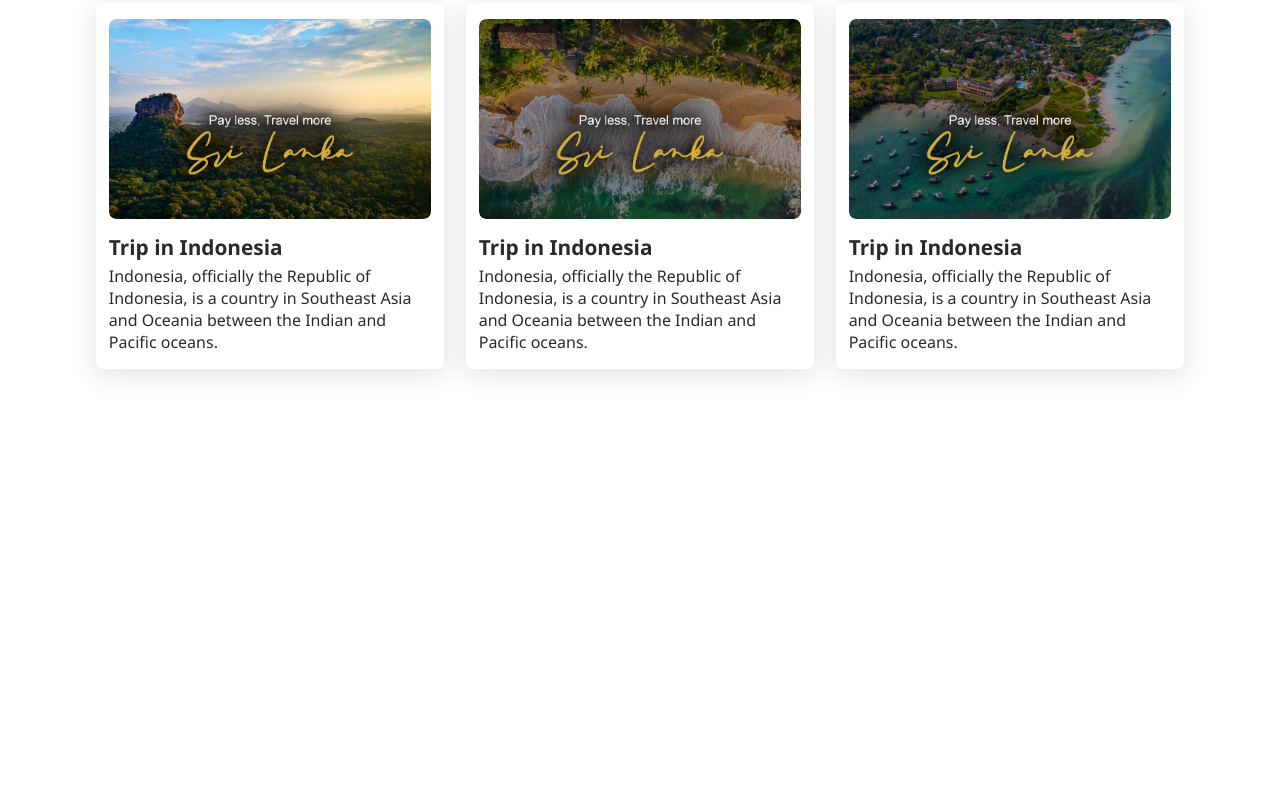
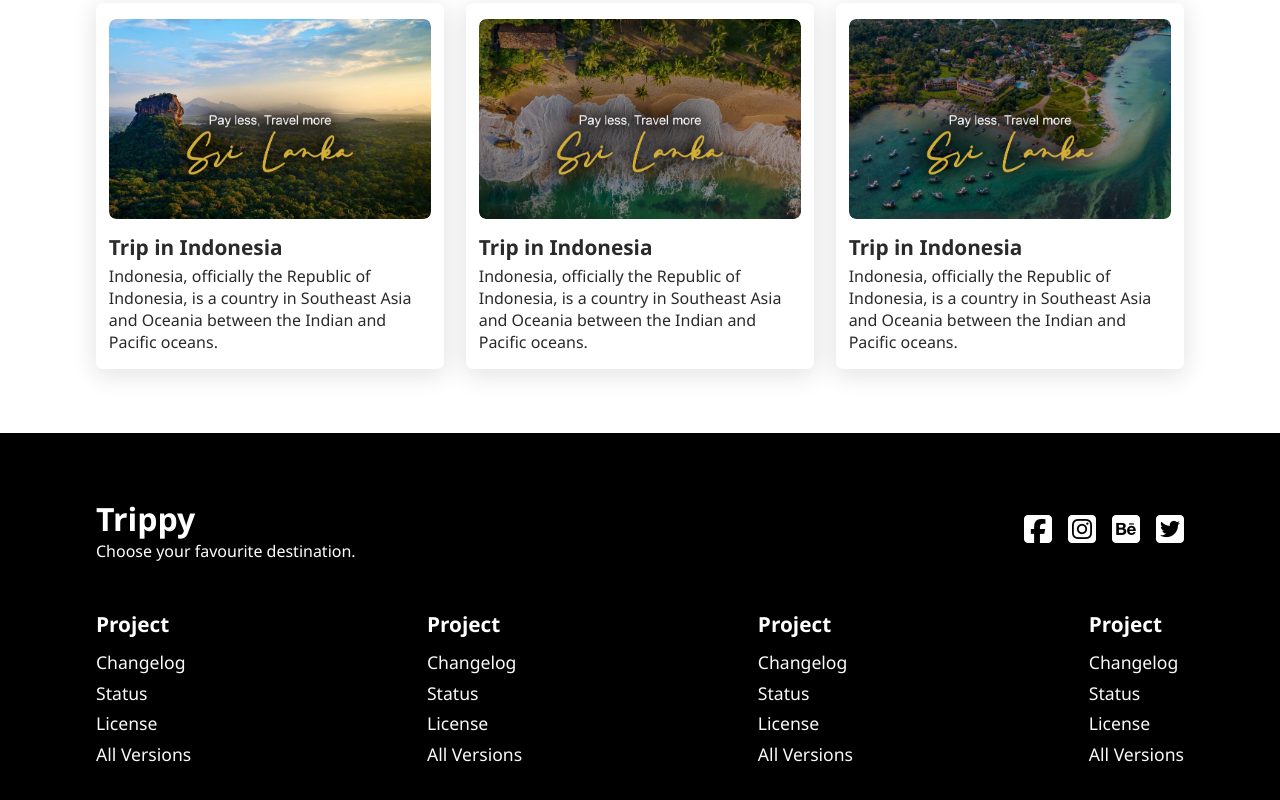
Before and after one commit to DilankaRW/Travel-Web, a React (Create React App) app: page / in a window 1280 px wide. Shown: the part 1991-2791 px from the top of the page. Before the commit the page ends 2424 px from the top, so only its background shows below. Built offline with nearby package versions, Linux system fonts and the light colour scheme.

Commit message:
Add Footer Section

```diff
--- /dev/null
+++ b/src/components/Footer.jsx
@@ -0,0 +1,63 @@
+import "./FooterStyles.css"
+
+const Footer = () =>{
+    return(
+        <div className="footer">
+            <div className="top">
+                <div>
+                    <h1>Trippy</h1>
+                    <p>Choose your favourite destination.</p>
+                </div>
+                <div>
+                    <a href="/">
+                        <i className="fa-brands fa-facebook-square"></i>
+                    </a>
+                    <a href="/">
+                        <i className="fa-brands fa-instagram-square"></i>
+                    </a>
+                    <a href="/">
+                        <i className="fa-brands fa-behance-square"></i>
+                    </a>
+                    <a href="/">
+                        <i className="fa-brands fa-twitter-square"></i>
+                    </a>
+                </div>
+            </div>
+            <div className="bottom">
+                <div>
+                    <h4>Project</h4>
+                    <a href="/">Changelog</a>
+                    <a href="/">Status</a>
+                    <a href="/">License</a>
+                    <a href="/">All Versions</a>
+                </div>
+
+                <div>
+                    <h4>Project</h4>
+                    <a href="/">Changelog</a>
+                    <a href="/">Status</a>
+                    <a href="/">License</a>
+                    <a href="/">All Versions</a>
+                </div>
+
+                <div>
+                    <h4>Project</h4>
+                    <a href="/">Changelog</a>
+                    <a href="/">Status</a>
+                    <a href="/">License</a>
+                    <a href="/">All Versions</a>
+                </div>
+
+                <div>
+                    <h4>Project</h4>
+                    <a href="/">Changelog</a>
+                    <a href="/">Status</a>
+                    <a href="/">License</a>
+                    <a href="/">All Versions</a>
+                </div>
+            </div>
+        </div>
+    )
+}
+
+export default Footer
--- /dev/null
+++ b/src/components/FooterStyles.css
@@ -0,0 +1,62 @@
+.footer{
+    padding: 4rem 6rem;
+    background: #000;
+    color: #fff;
+}
+
+.top{
+    display: flex;
+    align-items: center;
+    text-align: start;
+    justify-content: space-between;
+    flex-wrap: wrap;
+}
+
+.top i{
+    color: #fff;
+    font-size: 2rem;
+    margin-left: 1rem;
+}
+
+.top i:hover{
+    color: #01959a;
+}
+
+.bottom{
+    padding-top: 2rem;
+    text-align: start;
+    display: flex;
+    justify-content: space-between;
+    flex-wrap: wrap;
+}
+
+.bottom div{
+    display: flex;
+    flex-direction: column;
+}
+
+.bottom h4{
+    font-size: 1.3rem;
+    padding: 1rem 0 0.8rem 0;
+}
+
+.bottom a{
+    text-decoration: none;
+    color: #fafafa;
+    padding-bottom: 0.4rem;
+    font-size: 1.1rem;
+}
+
+@media screen and (max-width: 850px) {
+    .footer{
+        padding: 4rem 2rem;
+    }
+
+    .footer i{
+        margin: 1rem 1rem 0 0;
+    }
+
+    .bottom div{
+        width: 50%;
+    }
+}
--- a/src/routes/Home.jsx
+++ b/src/routes/Home.jsx
@@ -1,4 +1,5 @@
 import Destination from "../components/Destination";
+import Footer from "../components/Footer";
 import Hero from "../components/Hero";
 import Navbar from "../components/Navbar";
 import Trip from "../components/Trip";
@@ -18,6 +19,7 @@ function Home(){
         />
         <Destination/>
         <Trip/>
+        <Footer/>
         </>
     )
 }
```
